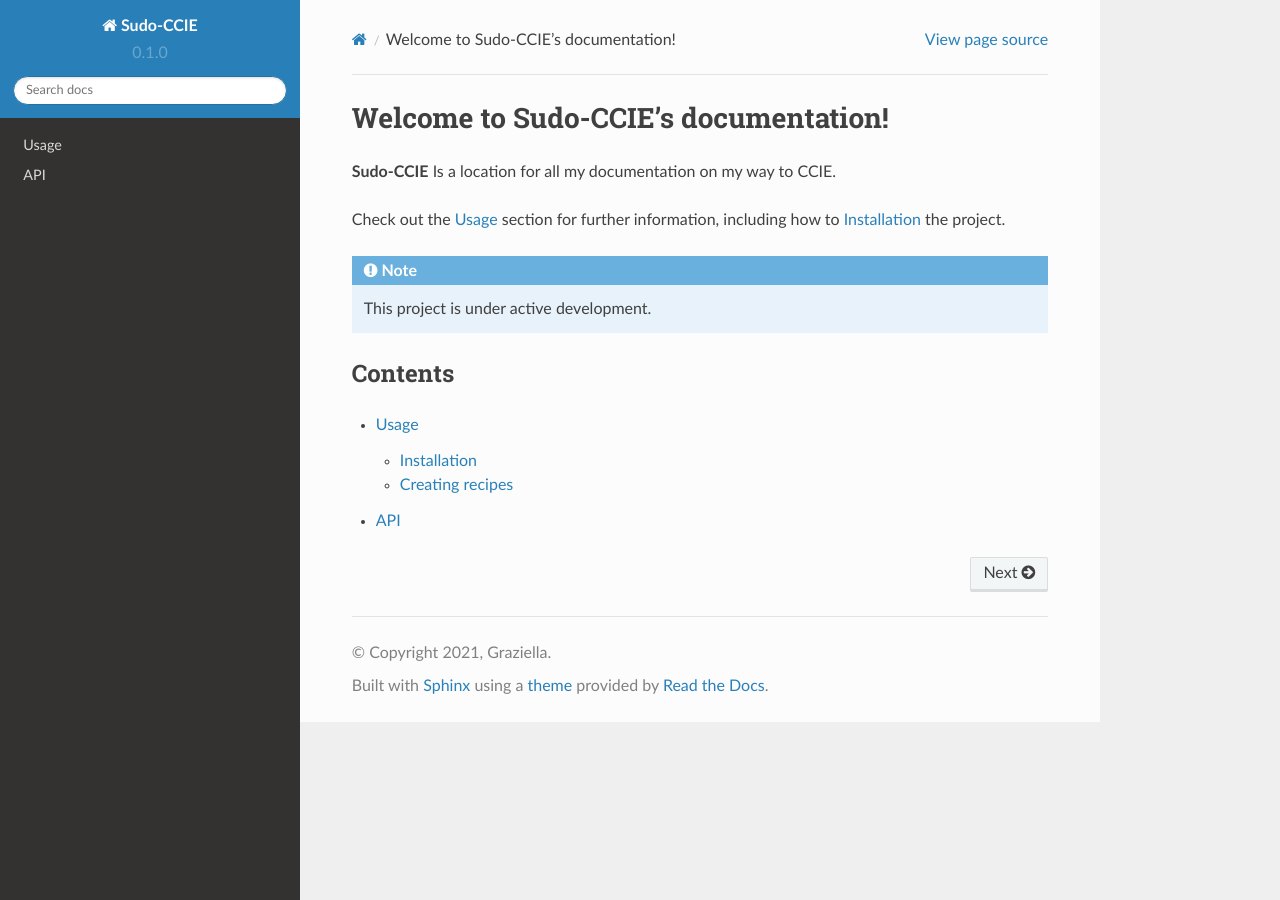
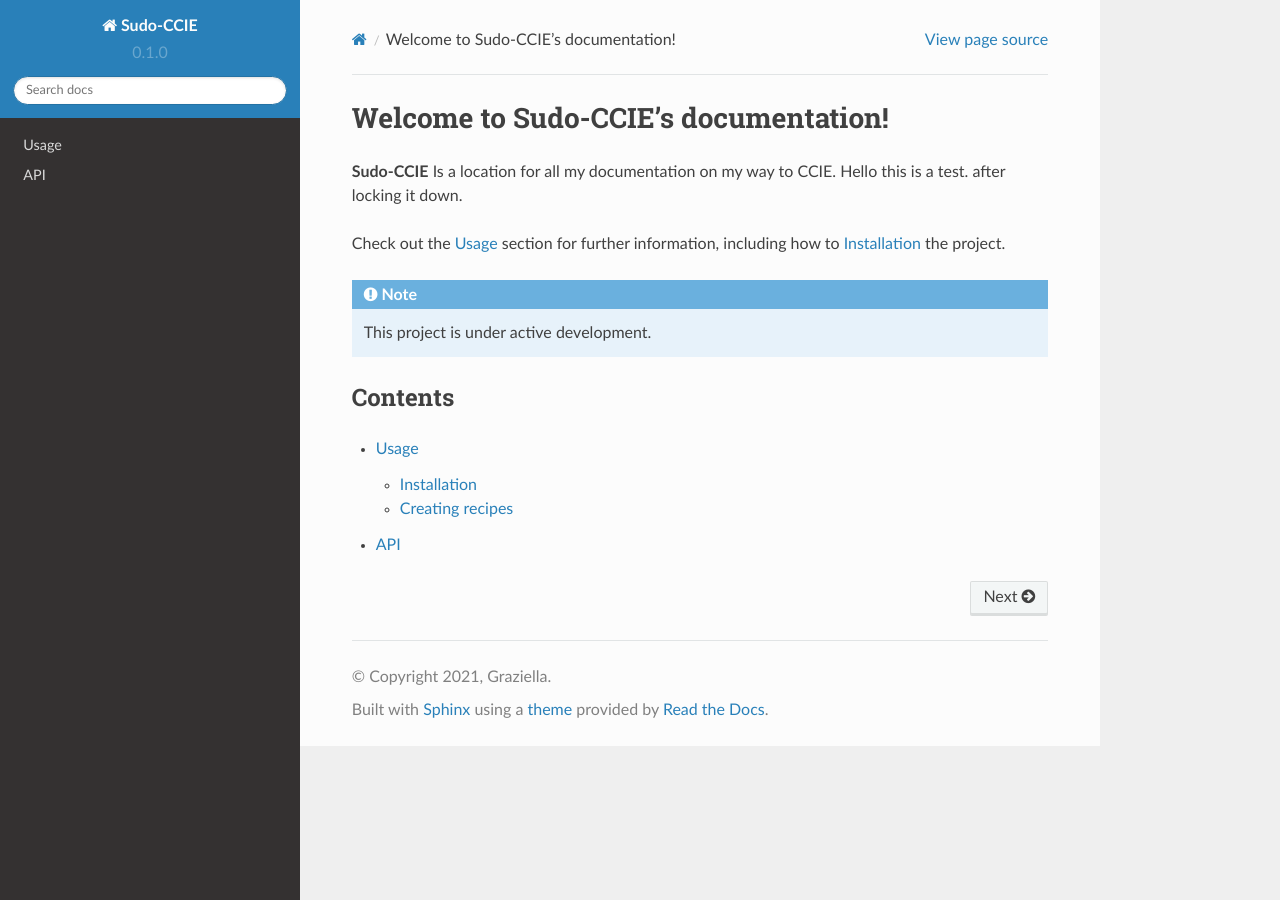
Before and after one commit to sudo-ccie/rtd-tut, a Sphinx documentation site: the page built from docs/source/index.rst, in a window 1280 px wide. Built offline with Sphinx 7.4.7 and the Read the Docs theme 2.0.0, drawn with Linux system fonts in a browser that asks for light colours.

Commit message:
Update index.rst

```diff
--- a/docs/source/index.rst
+++ b/docs/source/index.rst
@@ -2,7 +2,7 @@
 ===================================
 
 **Sudo-CCIE** Is a location for all my documentation on my way to CCIE.
-
+Hello this is a test. after locking it down.
 
 Check out the :doc:`usage` section for further information, including
 how to :ref:`installation` the project.
```
